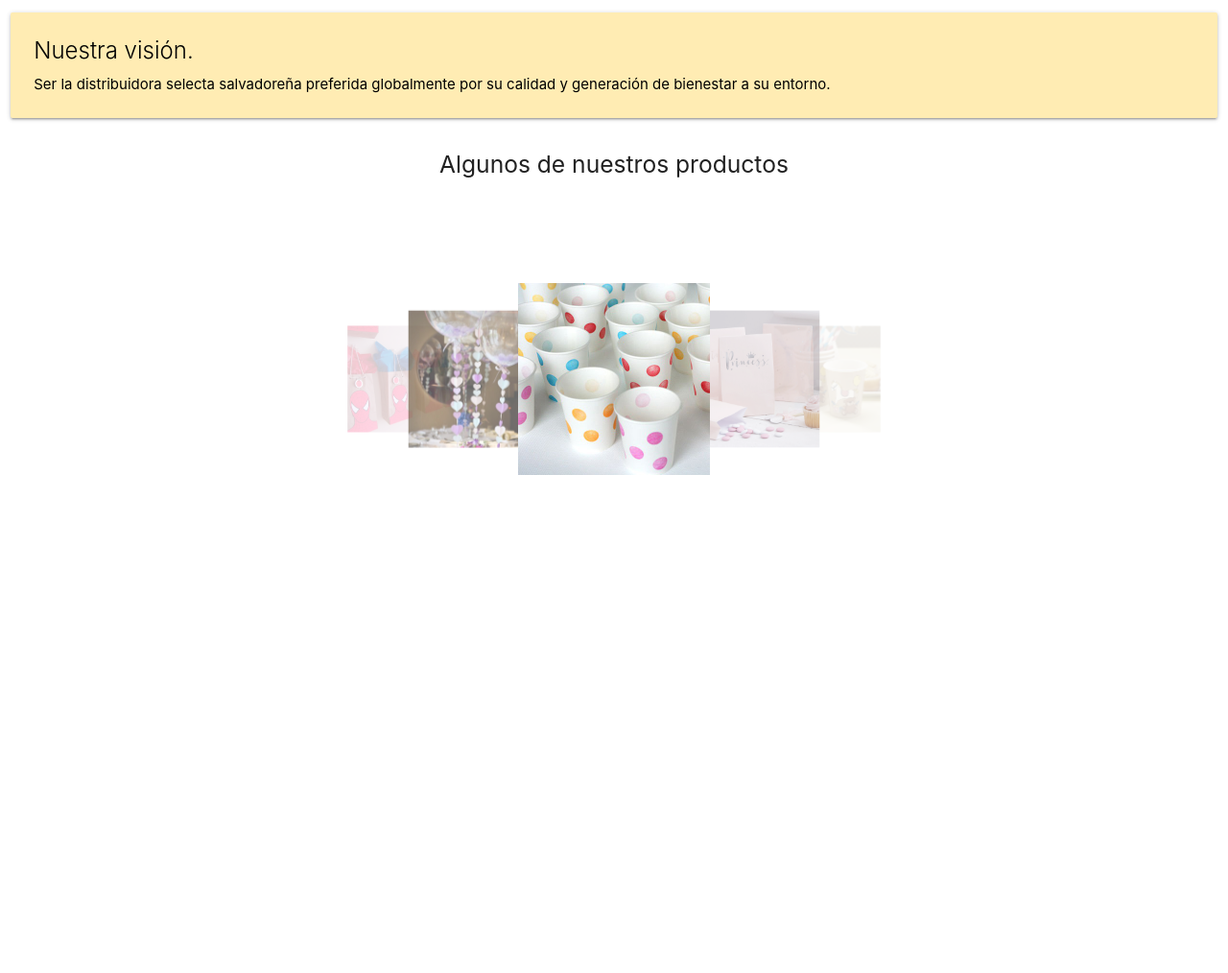
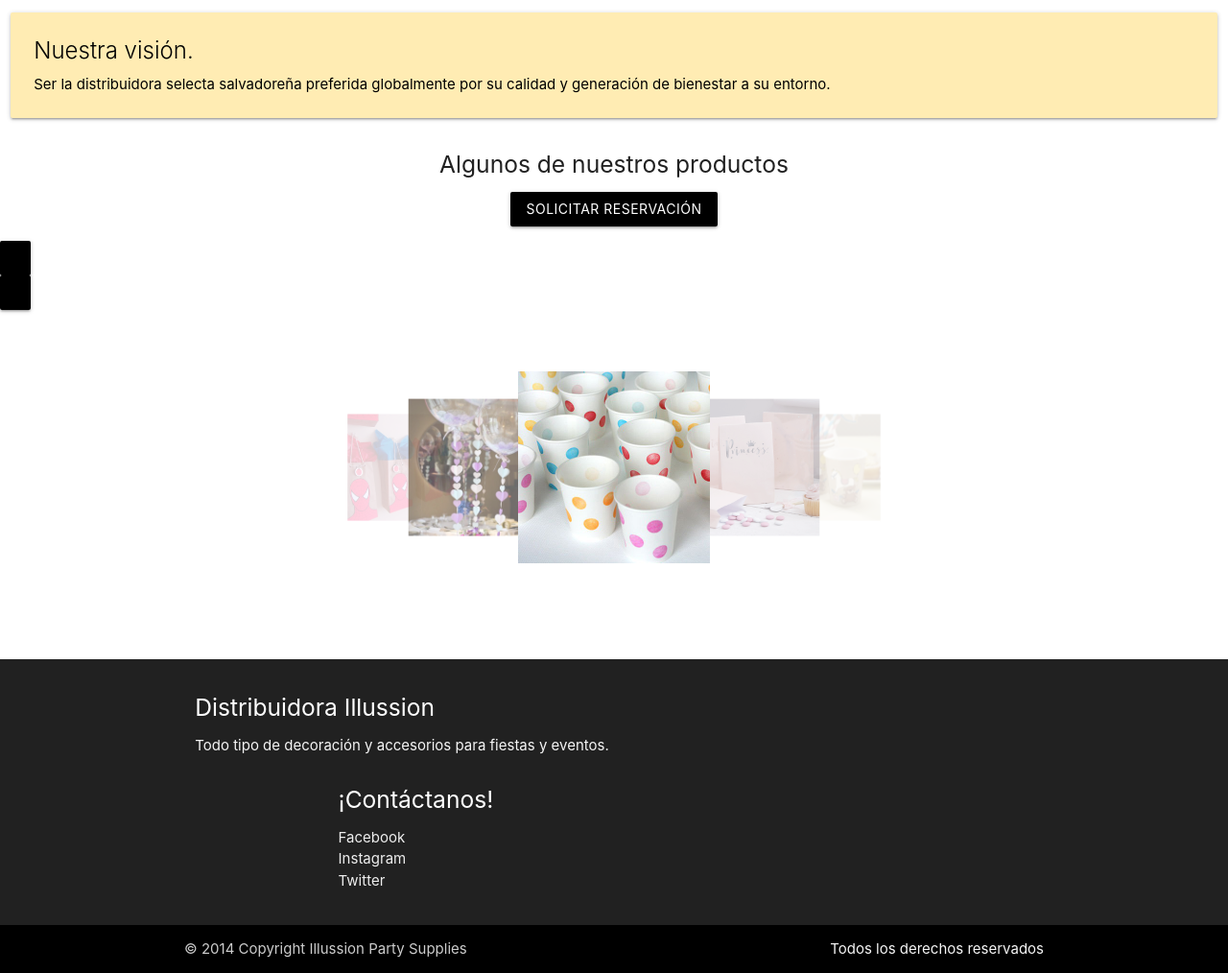
Before and after one commit to DevAlex7/Illusion, a PHP site: page / in a window 1280 px wide. Shown: the part 636-1650 px from the top of the page at 96% size. Before the commit the page ends 1131 px from the top, so only its background shows below. Run offline with PHP 8.4, Linux system fonts and the light colour scheme.

Commit message:
Actualizar solicitudes. 🌷

```diff
--- a/index.php
+++ b/index.php
@@ -39,45 +39,45 @@
         <div class="slider">
             <ul class="slides">
                 <li>
-                    <img src="../files/img/O1.png">
+                    <img src="Imports/resources/pics/carousel/O1.png">
                     <div class="caption center-align">
                     </div>
                 </li>
                 <li>
-                    <img src="../files/img/slider-1.jpg">
+                    <img src="Imports/resources/pics/carousel/slider-1.jpg">
                     <div class="caption center-align">
                         <h3 class="white-text text-lighten-5">Bienvenido a la página oficial de</h3>
                         <h5 class="light grey-text text-lighten-3">Illussion Party Supplies</h5>
                     </div>
                 </li>
                 <li>
-                    <img src="../files/img/slider-2.jpg">
+                    <img src="Imports/resources/pics/carousel/slider-2.jpg">
                     <div class="caption left-align">
                         <h3 class="white-text text-lighten-5">Para todo tipo de</h3>
                         <h5 class="light grey-text text-lighten-3">celebraciones</h5>
                     </div>
                 </li>
                 <li>
-                    <img src="../files/img/slider-3.jpg">
+                    <img src="Imports/resources/pics/carousel/slider-3.jpg">
                     <div class="caption right-align">
                         <h3 class="black-text text-lighten-5">La mejor calidad en</h3>
                         <h5 class="black-text text-lighten-3">todos nuestros productos</h5>
                     </div>
                 </li>
                 <li>
-                    <img src="../files/img/slider-4.jpg">
+                    <img src="Imports/resources/pics/carousel/slider-4.jpg">
                     <div class="caption center-align">
                         <h3 class="white-text text-lighten-5">Con la mejor atención y eficacia</h3>
                         <h5 class="light grey-text text-lighten-3">para complacer a nuestros clientes</h5>
                     </div>
                 </li>
                 <li>
-                    <img src="../files/img/O3.png">
+                    <img src="Imports/resources/pics/carousel/O3.png">
                     <div class="caption center-align">
                     </div>
                 </li>
                 <li>
-                    <img src="../files/img/O2.png">
+                    <img src="Imports/resources/pics/carousel/O2.png">
                     <div class="caption center-align">
                     </div>
                 </li>
@@ -110,7 +110,11 @@
         </div>
         <!-- END: Acerca de -->
 
+        <!-- BUTTON: Solicitud de evento. -->
         <h5 class="center">Algunos de nuestros productos</h5>
+        <div class="input-field col s12 center">
+            <a href="requests.php" class="btn waves-effect waves-light black border-round">Solicitar reservación</button>
+        </div>
 
         <!-- BEGIN: Productos -->
         <div class="carousel">
@@ -126,8 +130,29 @@
         </div>
 
         <!-- BEGIN: Footer -->
-            <footer>
-
+            <footer class="page-footer grey darken-4">
+                <div class="container">
+                    <div class="row">
+                        <div class="col 16 s12">
+                            <h5 class="white-text">Distribuidora Illussion</h5>
+                            <p class="grey-text text-lighten-4">Todo tipo de decoración y accesorios para fiestas y eventos.</p>
+                        </div>
+                        <div class="col l4 offset-l2 s12">
+                            <h5 class="white-text">¡Contáctanos!</h5>
+                            <ul>
+                                <li><a class="grey-text text-lighten-3" href="https://www.facebook.com/distribuidora.illussion">Facebook</a></li>
+                                <li><a class="grey-text text-lighten-3" href="https://www.instagram.com/">Instagram</a></li>
+                                <li><a class="grey-text text-lighten-3" href="https://www.twitter.com/">Twitter</a></li>
+                            </ul>
+                        </div>
+                    </div>
+                </div>
+                <div class="footer-copyright black">
+                    <div class="container">
+                    © 2014 Copyright Illussion Party Supplies
+                    <a class="grey-text text-lighten-4 right">Todos los derechos reservados</a>
+                    </div>
+                </div>
             </footer>
         <!-- END: Footer -->
 
```
